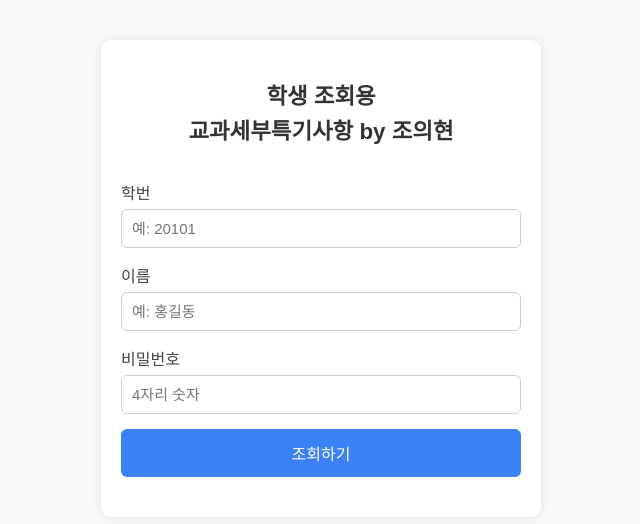
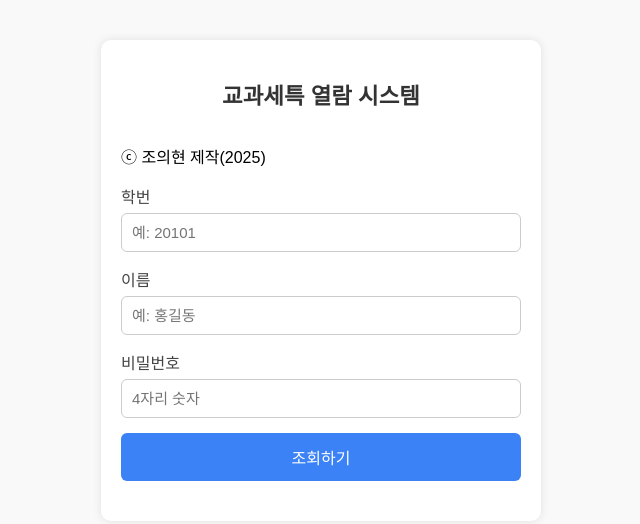
Before and after one commit to pay9388/my-seuteok, a plain HTML site: page index.html in a window 1280 px wide. Shown: the whole page, without its empty margins (319-959 px from the left). Drawn offline with Linux system fonts and the light colour scheme.

Commit message:
Update index.html

```diff
--- a/index.html
+++ b/index.html
@@ -4,16 +4,14 @@
 <head>
   <meta charset="UTF-8" />
   <meta name="viewport" content="width=device-width, initial-scale=1.0" />
-  <title>학생 조회용 교과세부특기사항 by 조의현</title>
+  <title>교과세특 열람 시스템</title>
   <link rel="stylesheet" href="style.css" />
   <script src="script.js" defer></script>
 </head>
 <body>
   <div class="container">
-    <h2>
-      학생 조회용<br>
-      교과세부특기사항 by 조의현
-    </h2>
+    <h2>교과세특 열람 시스템</h2>
+    <p class="author">ⓒ 조의현 제작(2025)</p>
     <label>학번<br><input type="text" id="studentId" placeholder="예: 20101" /></label>
     <label>이름<br><input type="text" id="name" placeholder="예: 홍길동" /></label>
     <label>비밀번호<br><input type="password" id="password" placeholder="4자리 숫자" /></label>
```
